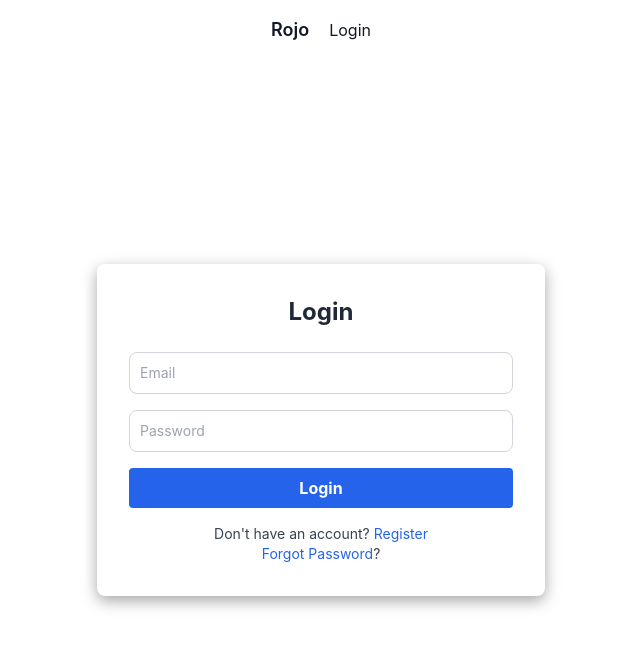
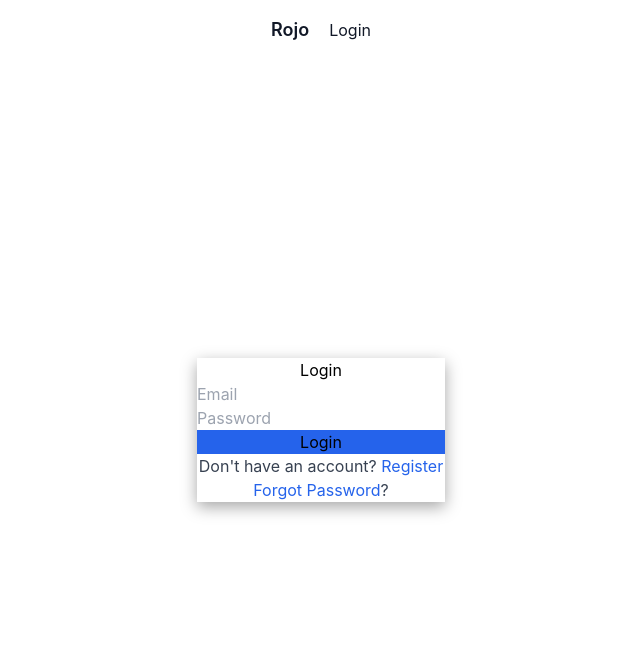
Before and after one commit to FranGarciaLopez/rojo-frontend, a React (Vite) app: page /login in a window 1280 px wide. Shown: the top 648 px of the page, without its empty margins (319-959 px from the left). Built offline with nearby package versions, Linux system fonts and the light colour scheme.

Commit message:
remove tailwind styles which are not neccesary

```diff
--- a/src/components/molecules/LoginFrom.jsx
+++ b/src/components/molecules/LoginFrom.jsx
@@ -42,12 +42,9 @@ export const LoginFrom = () => {
           };
 
           return (
-                    <div className="flex flex-grow justify-center items-center bg-white">
-                              <form
-                                        onSubmit={handleSubmit}
-                                        className="bg-white p-8 m-8 rounded-lg w-full max-w-md space-y-4"
-                              >
-                                        <h2 className="text-2xl font-bold text-center mb-6 text-gray-800">Login</h2>
+                    <div className="flex flex-grow justify-center items-center bg-white px-6 py-6">
+                              <form onSubmit={handleSubmit}>
+                                        <h2 className="text-center">Login</h2>
                                         {error && <Alert message={error} />}
 
                                         <div>
@@ -56,7 +53,6 @@ export const LoginFrom = () => {
                                                             placeholder="Email"
                                                             value={email}
                                                             onChange={(e) => setEmail(e.target.value)}
-                                                            className="bg-white border border-gray-300 text-gray-800 text-sm rounded-lg p-2.5"
                                                             required
                                                   />
                                         </div>
@@ -67,7 +63,6 @@ export const LoginFrom = () => {
                                                             placeholder="Password"
                                                             value={password}
                                                             onChange={(e) => setPassword(e.target.value)}
-                                                            className="bg-white border border-gray-300 text-gray-800 text-sm rounded-lg p-2.5"
                                                             required
                                                   />
                                         </div>
@@ -76,17 +71,18 @@ export const LoginFrom = () => {
                                                   <Buttons
                                                             type="submit"
                                                             value="Login"
-                                                            className="bg-blue-600 hover:bg-blue-800 text-white font-bold py-2 px-4 rounded"
+                                                            className="bg-blue-600 hover:bg-blue-800"
                                                   />
                                         </div>
+
                                         <div className="text-center">
-                                                  <p className="text-gray-700 text-sm">
+                                                  <p className="text-gray-700">
                                                             Don't have an account?{' '}
                                                             <Link to="/register" className="text-blue-600 hover:underline">
                                                                       Register
                                                             </Link>
                                                   </p>
-                                                  <p className="text-gray-700 text-sm">
+                                                  <p className="text-gray-700">
                                                             <Link to="/forgotpassword" className="text-blue-600 hover:underline">
                                                                       Forgot Password
                                                             </Link>?
```
